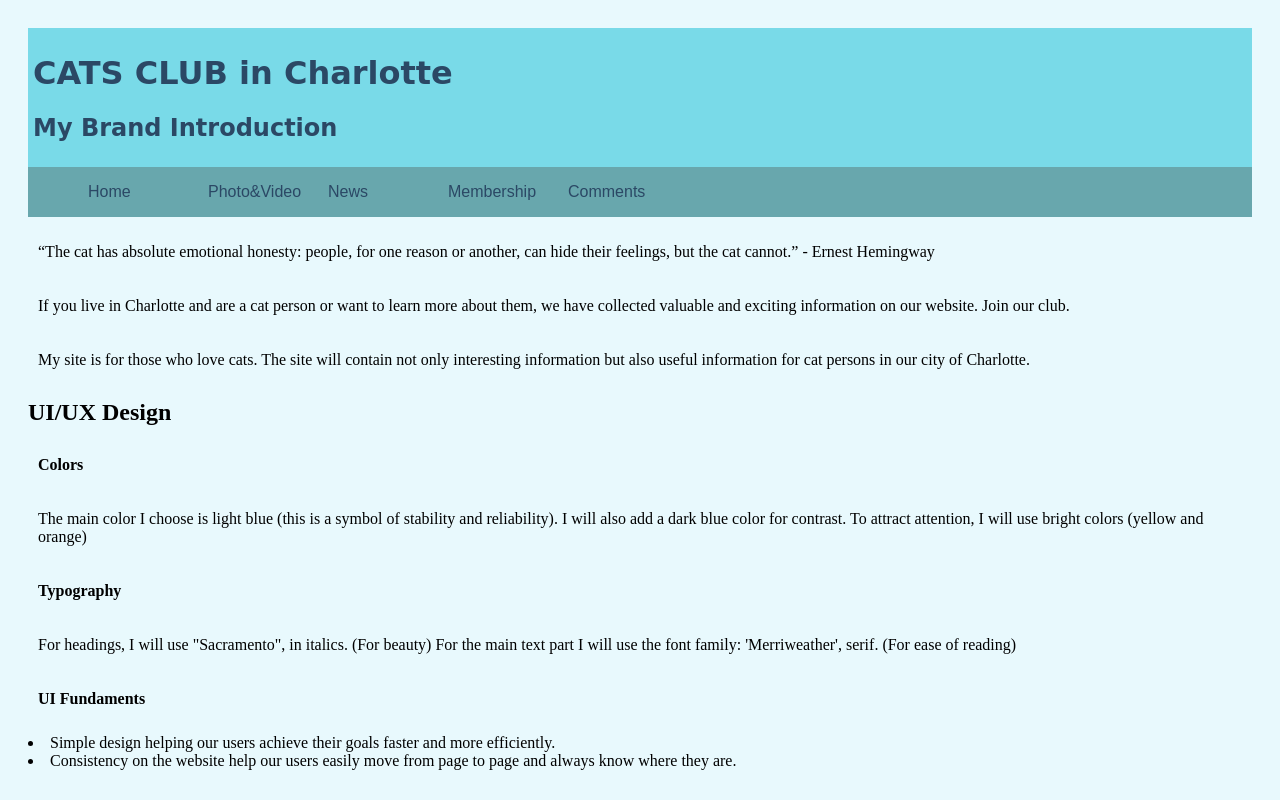
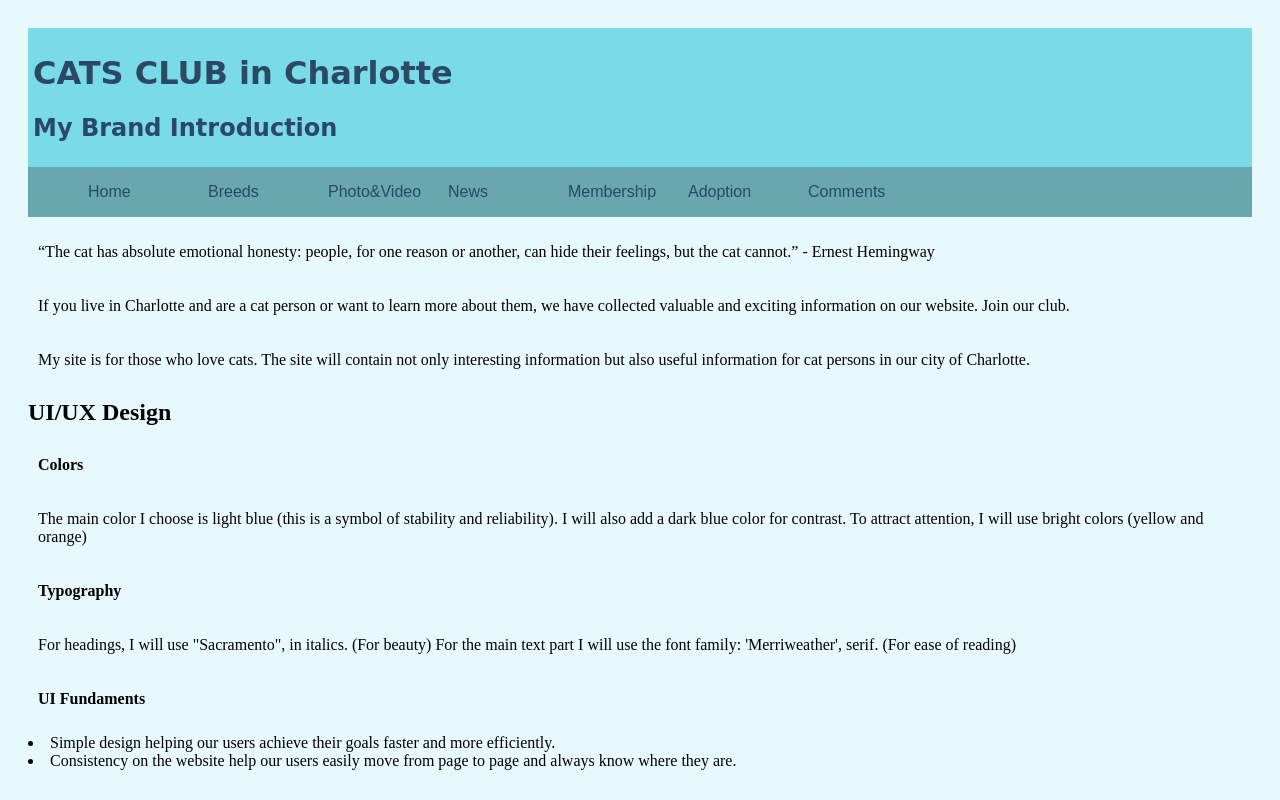
Before and after one commit to vsviryd777/web115-myBrand, a plain HTML site: page index.html in a window 1280 px wide. Shown: the top 800 px of the page. Drawn offline with Linux system fonts and the light colour scheme.

Commit message:
Update index.html
add menu, change clas in ul

```diff
--- a/index.html
+++ b/index.html
@@ -12,12 +12,14 @@
 
   <body>
     <div class="topmenu">
-    <ul>
-  <li><a class="active" href="#home">Home</a></li>
-  <li><a href="#photo">Photo&Video</a>  </li>
-  <li><a href="#news">News</a>  </li>
-  <li><a href="#member">Membership</a>  </li>
-  <li><a href="about_me.html">Comments</a>  </li>
+    <ul class="active">
+  <li><a href="#home">Home</a></li>
+  <li><a href="#Breeds">Breeds</a></li>
+  <li><a href="#photo">Photo&Video</a></li>
+  <li><a href="#news">News</a></li>
+  <li><a href="#member">Membership</a></li>
+  <li><a href="#adoption">Adoption</a></li>
+  <li><a href="about_me.html">Comments</a></li>
     </ul>
   </div>
    <nav>
```
